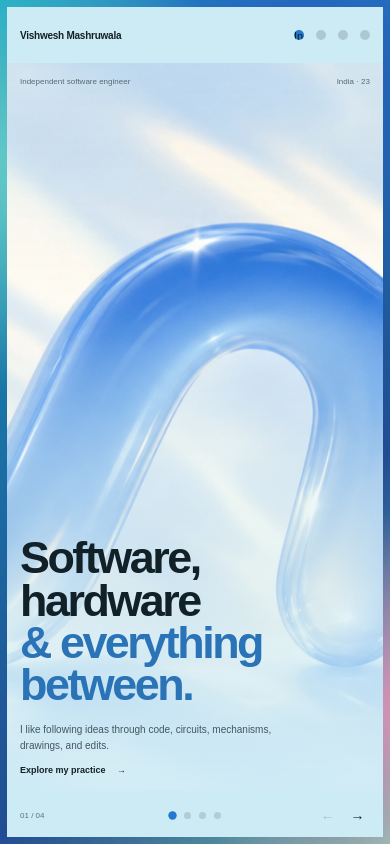
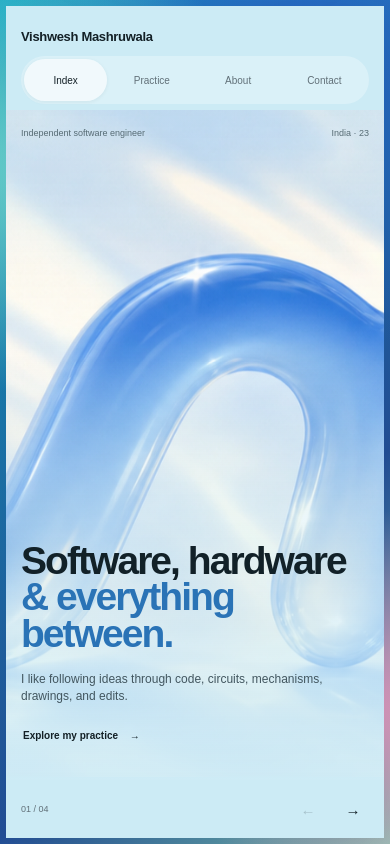
Before and after one commit to VishweshMashru/portfolio_2026, a Next.js app: page / in a window 390 px wide. Built offline with nearby package versions, Linux system fonts and the light colour scheme.

Commit message:
Polish mobile portfolio layout

```diff
--- a/app/globals.css
+++ b/app/globals.css
@@ -24,6 +24,7 @@ button:focus-visible { outline: 2px solid currentColor; outline-offset: 3px; }
 .portfolio {
   width: 100%;
   height: 100svh;
+  height: 100dvh;
   min-height: 540px;
   position: relative;
   isolation: isolate;
@@ -186,47 +187,202 @@ button:focus-visible { outline: 2px solid currentColor; outline-offset: 3px; }
 }
 
 @media (max-width: 580px) {
-  .portfolio { min-height: 510px; padding: 7px; }
-  .artboard { grid-template-rows: 56px minmax(0, 1fr) 44px; }
-  .site-header, .pagination { padding-inline: 13px; }
-  .brand { font-size: 10px; }
-  .nav { gap: 12px; }
-  .nav button { width: 10px; height: 10px; padding: 0; overflow: hidden; border-radius: 50%; background: var(--muted); color: transparent; opacity: .28; }
-  .nav button[aria-current="page"] { background: var(--accent); opacity: 1; }
+  .portfolio {
+    min-height: 0;
+    padding:
+      max(6px, env(safe-area-inset-top))
+      max(6px, env(safe-area-inset-right))
+      max(6px, env(safe-area-inset-bottom))
+      max(6px, env(safe-area-inset-left));
+  }
+  .artboard { grid-template-rows: 104px minmax(0, 1fr) 58px; }
+  .site-header {
+    grid-template-columns: 1fr;
+    grid-template-rows: 40px 48px;
+    align-content: center;
+    padding: 4px 15px 0;
+  }
+  .pagination { padding-inline: 15px 9px; }
+  .brand { font-size: 13px; }
+  .availability { display: none; }
+  .nav {
+    width: 100%;
+    display: grid;
+    grid-template-columns: repeat(4, 1fr);
+    gap: 3px;
+    padding: 3px;
+    border-radius: 999px;
+    background: rgba(255, 255, 255, .28);
+  }
+  .theme-1 .nav, .theme-2 .nav { background: rgba(255, 255, 255, .42); }
+  .theme-3 .nav { background: rgba(255, 255, 255, .07); }
+  .nav button {
+    width: auto;
+    min-width: 0;
+    min-height: 42px;
+    padding: 0 5px;
+    overflow: visible;
+    border-radius: 999px;
+    color: var(--muted);
+    font-size: 10px;
+    opacity: 1;
+  }
+  .nav button[aria-current="page"] {
+    color: var(--ink);
+    background: rgba(255, 255, 255, .62);
+    box-shadow: 0 1px 4px rgba(19, 32, 38, .06);
+  }
+  .theme-3 .nav button[aria-current="page"] { background: rgba(255, 255, 255, .12); }
   .nav button::after { display: none; }
-  .page-padding { padding: 16px 13px; }
-  .intro-meta { font-size: 8px; }
+  .page-stage {
+    overflow-x: hidden;
+    overflow-y: auto;
+    overscroll-behavior-y: contain;
+    scrollbar-width: none;
+    -webkit-overflow-scrolling: touch;
+  }
+  .page-stage::-webkit-scrollbar { display: none; }
+  .page-padding { padding: 20px 15px; }
   .intro-page::after { background: linear-gradient(180deg, rgba(209,239,248,.08), transparent 34%, rgba(206,235,245,.93) 100%); }
-  .intro-meta { top: 14px; left: 13px; right: 13px; font-size: 8px; }
-  .hero-object img { object-position: center; transform: scale(1.2); }
-  .intro-copy { left: 13px; right: 13px; bottom: 18px; display: block; }
-  .intro-copy h1 { font-size: clamp(37px, 11.5vw, 56px); line-height: .94; }
-  .intro-detail { width: 72%; margin-top: 16px; padding: 0; }
-  .intro-detail p { font-size: 10px; }
-  .intro-copy button { margin: 12px 0 0; font-size: 9px; }
-  .practice-page, .about-page { display: grid; grid-template-columns: 1fr; gap: 20px; align-content: center; }
-  .eyebrow { margin-bottom: 12px; font-size: 8px; }
-  .page-heading h2 { font-size: clamp(40px, 12vw, 58px); }
-  .page-intro { margin-top: 14px; font-size: 10px; }
-  .discipline-list article { min-height: 45px; grid-template-columns: 22px 95px 1fr; gap: 7px; }
+  .intro-meta { top: 18px; left: 15px; right: 15px; font-size: 9px; }
+  .hero-object img { object-position: center 48%; transform: scale(1.22); }
+  .intro-copy { left: 15px; right: 15px; bottom: 24px; display: block; }
+  .intro-copy h1 { font-size: clamp(36px, 10vw, 46px); line-height: .94; letter-spacing: -.05em; }
+  .intro-detail { width: min(92%, 330px); margin-top: 18px; padding: 0; }
+  .intro-detail p { font-size: 12px; line-height: 1.48; }
+  .intro-copy button {
+    min-height: 42px;
+    margin: 8px 0 0;
+    padding: 0 2px;
+    font-size: 10px;
+  }
+  .practice-page, .about-page {
+    min-height: 100%;
+    display: grid;
+    grid-template-columns: 1fr;
+    gap: 26px;
+    align-content: center;
+  }
+  .eyebrow { margin-bottom: 14px; font-size: 9px; }
+  .page-heading h2 { font-size: clamp(38px, 11vw, 50px); line-height: .93; }
+  .page-intro { margin-top: 16px; font-size: 11px; line-height: 1.5; }
+  .discipline-list article {
+    min-height: 54px;
+    grid-template-columns: 24px minmax(88px, .72fr) 1.28fr;
+    gap: 8px;
+  }
+  .discipline-list article > span { font-size: 8px; }
+  .discipline-list h3 { font-size: 14px; }
+  .discipline-list p { font-size: 9.5px; line-height: 1.35; }
+  .about-copy > p { margin-bottom: 15px; font-size: 13px; line-height: 1.48; }
+  .principles { margin-top: 20px; gap: 7px; }
+  .principles span { min-height: 32px; display: inline-flex; align-items: center; padding: 7px 10px; font-size: 9px; }
+  .contact-page {
+    min-height: 100%;
+    display: grid;
+    grid-template-columns: 1fr;
+    grid-template-rows: auto minmax(0, 1fr) auto;
+    align-items: stretch;
+  }
+  .contact-page h2 { align-self: center; font-size: clamp(48px, 14vw, 64px); line-height: .91; }
+  .contact-copy > p { margin-bottom: 16px; font-size: 11px; line-height: 1.5; }
+  .contact-methods a {
+    min-height: 56px;
+    grid-template-columns: 64px minmax(0, 1fr) auto;
+    gap: 9px;
+  }
+  .contact-methods span { font-size: 8px; }
+  .contact-methods strong { font-size: 12px; line-height: 1.3; }
+  .contact-methods b { font-size: 12px; }
+  .pagination {
+    grid-template-columns: 1fr auto;
+    font-size: 9px;
+  }
+  .page-dots { display: none; }
+  .page-arrows { grid-column: 2; gap: 1px; }
+  .page-arrows button { width: 44px; height: 44px; font-size: 15px; }
+}
+
+@media (max-width: 380px) {
+  .site-header { padding-inline: 11px; }
+  .nav button { padding-inline: 3px; font-size: 9px; }
+  .page-padding { padding-inline: 12px; }
+  .intro-meta, .intro-copy { left: 12px; right: 12px; }
+  .intro-copy h1 { font-size: clamp(34px, 10vw, 38px); }
+  .discipline-list article { grid-template-columns: 21px 80px 1fr; }
+  .contact-methods a { grid-template-columns: 54px minmax(0, 1fr) auto; }
+  .contact-methods strong { font-size: 11px; }
+}
+
+@media (max-width: 580px) and (max-height: 700px) {
+  .artboard { grid-template-rows: 96px minmax(0, 1fr) 50px; }
+  .site-header { grid-template-rows: 34px 44px; padding-top: 3px; }
+  .nav button { min-height: 38px; }
+  .page-padding { padding-block: 13px; }
+  .intro-meta { top: 12px; }
+  .intro-copy { bottom: 14px; }
+  .intro-copy h1 { font-size: clamp(34px, 9.5vw, 40px); }
+  .intro-detail { margin-top: 10px; }
+  .intro-detail p { font-size: 10.5px; }
+  .intro-copy button { min-height: 36px; margin-top: 3px; }
+  .practice-page, .about-page { gap: 14px; }
+  .eyebrow { margin-bottom: 8px; font-size: 8px; }
+  .page-heading h2 { font-size: clamp(34px, 9.8vw, 42px); }
+  .page-intro { margin-top: 9px; font-size: 9.5px; }
+  .discipline-list article { min-height: 43px; }
+  .discipline-list h3 { font-size: 12px; }
+  .discipline-list p { font-size: 8.5px; }
+  .about-copy > p { margin-bottom: 9px; font-size: 11px; }
+  .principles { margin-top: 12px; }
+  .contact-page h2 { font-size: clamp(42px, 12vw, 52px); }
+  .contact-copy > p { margin-bottom: 8px; font-size: 9.5px; }
+  .contact-methods a { min-height: 44px; }
+  .page-arrows button { width: 40px; height: 40px; }
+}
+
+@media (orientation: landscape) and (max-height: 520px) and (max-width: 900px) {
+  .portfolio {
+    min-height: 0;
+    padding:
+      max(6px, env(safe-area-inset-top))
+      max(6px, env(safe-area-inset-right))
+      max(6px, env(safe-area-inset-bottom))
+      max(6px, env(safe-area-inset-left));
+  }
+  .artboard { grid-template-rows: 52px minmax(0, 1fr) 46px; }
+  .site-header, .pagination { padding-inline: 20px; }
+  .site-header { grid-template-columns: 1fr auto; }
+  .brand { font-size: 11px; }
+  .nav { gap: 20px; }
+  .nav button { min-height: 38px; padding: 0; font-size: 10px; }
+  .availability { display: none; }
+  .page-padding { padding: 13px 20px; }
+  .intro-meta { top: 12px; left: 20px; right: 20px; font-size: 8px; }
+  .hero-object img { object-position: center; transform: scale(1.08); }
+  .intro-copy { left: 20px; right: 20px; bottom: 14px; grid-template-columns: minmax(0, 1fr) 220px; gap: 30px; }
+  .intro-copy h1 { font-size: clamp(34px, 5.4vw, 46px); }
+  .intro-detail p { font-size: 9.5px; }
+  .intro-copy button { min-height: 34px; margin-top: 3px; font-size: 9px; }
+  .practice-page, .about-page { grid-template-columns: .9fr 1.1fr; gap: 32px; }
+  .eyebrow { margin-bottom: 8px; font-size: 8px; }
+  .page-heading h2 { font-size: clamp(34px, 5.6vw, 46px); }
+  .page-intro { margin-top: 9px; font-size: 9px; }
+  .discipline-list article { min-height: 42px; grid-template-columns: 22px 82px 1fr; gap: 7px; }
   .discipline-list article > span { font-size: 7px; }
-  .discipline-list h3 { font-size: 13px; }
+  .discipline-list h3 { font-size: 12px; }
   .discipline-list p { font-size: 8px; }
-  .about-copy > p { margin-bottom: 12px; font-size: 12px; line-height: 1.45; }
-  .principles { margin-top: 18px; }
-  .principles span { padding: 6px 9px; font-size: 8px; }
-  .contact-page { display: grid; grid-template-columns: 1fr; grid-template-rows: auto 1fr auto; }
-  .contact-page h2 { align-self: center; font-size: clamp(54px, 16vw, 78px); }
-  .contact-page h2 { font-size: clamp(48px, 14vw, 68px); }
-  .contact-copy > p { margin-bottom: 12px; font-size: 9px; }
-  .contact-methods a { min-height: 43px; grid-template-columns: 54px minmax(0, 1fr) auto; gap: 8px; }
+  .about-copy > p { margin-bottom: 9px; font-size: 10.5px; }
+  .principles { margin-top: 10px; }
+  .principles span { padding: 5px 8px; font-size: 8px; }
+  .contact-page { grid-template-columns: 1fr .9fr; grid-template-rows: auto 1fr; column-gap: 32px; }
+  .contact-page > .eyebrow { grid-column: 1 / -1; }
+  .contact-page h2 { font-size: clamp(44px, 7vw, 64px); }
+  .contact-copy > p { margin-bottom: 8px; font-size: 9px; }
+  .contact-methods a { min-height: 42px; grid-template-columns: 54px minmax(0, 1fr) auto; gap: 7px; }
   .contact-methods span { font-size: 7px; }
   .contact-methods strong { font-size: 10px; }
-  .contact-methods b { font-size: 11px; }
   .pagination { font-size: 8px; }
-  .page-dots { gap: 8px; }
-  .page-dots button { width: 7px; height: 7px; }
-  .page-arrows button { width: 25px; height: 25px; }
+  .page-arrows button { width: 38px; height: 38px; }
 }
 
 @media (prefers-reduced-motion: reduce) {
--- a/app/layout.tsx
+++ b/app/layout.tsx
@@ -1,7 +1,13 @@
-import type { Metadata } from "next";
+import type { Metadata, Viewport } from "next";
 import { headers } from "next/headers";
 import "@fontsource-variable/dm-sans/standard.css";
 import "./globals.css";
+
+export const viewport: Viewport = {
+  width: "device-width",
+  initialScale: 1,
+  viewportFit: "cover",
+};
 
 export async function generateMetadata(): Promise<Metadata> {
   const requestHeaders = await headers();
```
